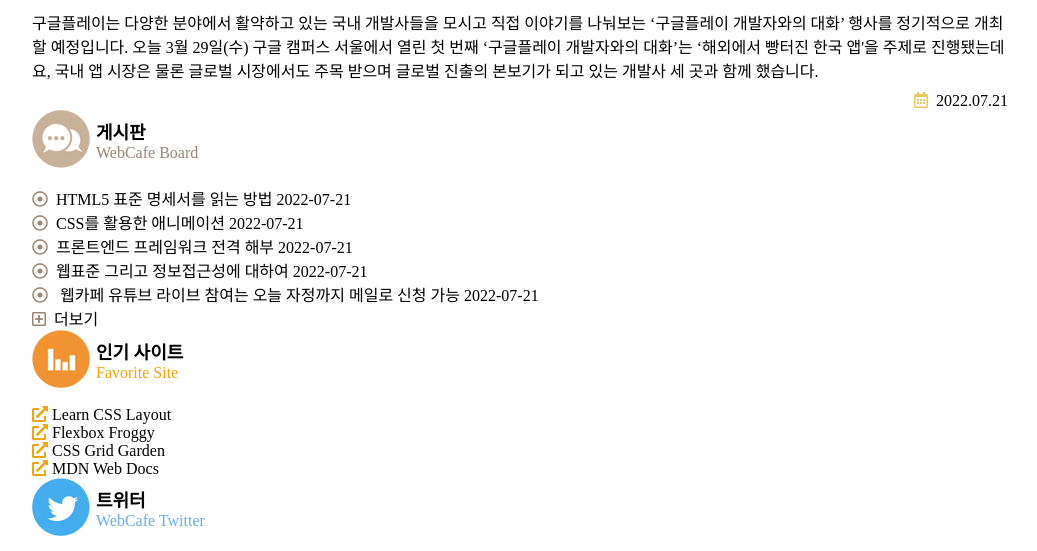
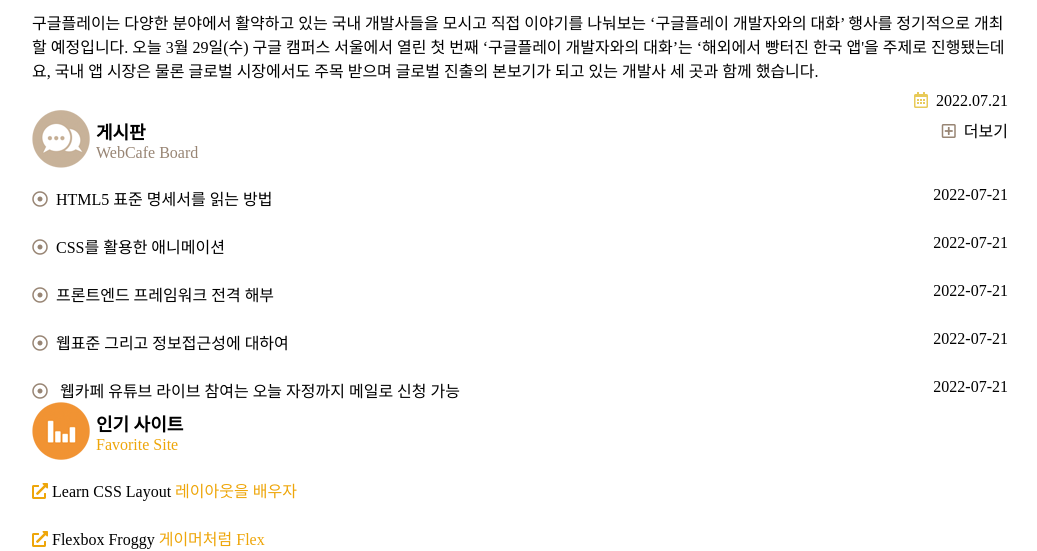
Before and after one commit to eunoo1995/zeroConnecTo, a website: page RWD/index.html in a window 1280 px wide. Shown: the part 1536-2087 px from the top of the page, without its empty margins (120-1157 px from the left). Drawn offline with Linux system fonts and the light colour scheme; a web font is replaced by a local one.

Commit message:
게시판, 인기사이트 디자인 스스로

```diff
--- a/RWD/css/index.css
+++ b/RWD/css/index.css
@@ -222,6 +222,52 @@ input[type="search"] {
   height: 100%;
 }
 
+/* 공통 게시판 */
+
+.board {
+  position: relative;
+}
+
+.board__list {
+  display: flex;
+  flex-flow: column nowrap;
+  gap: var(--spacing-lg);
+}
+
+.board__item {
+  display: flex;
+  justify-content: space-between;
+}
+
+.board__link {
+  flex-grow: 1;
+  overflow: hidden;
+  text-overflow: ellipsis;
+  white-space: nowrap;
+}
+.board__date {
+  padding-left: var(--spacing-lg);
+  flex-shrink: 0;
+}
+
+.board__more {
+  position: absolute;
+  top: var(--spacing-xs);
+  right: 0;
+}
+
+/* 공통 인기사이트 */
+
+.favorite__list {
+  display: flex;
+  flex-flow: column nowrap;
+  gap: var(--spacing-lg);
+}
+.favorite__link::after {
+  content: attr(data-tooltip);
+  color: var(--accent-favorite);
+}
+
 /* 모바일 디바이스 (Mobile Device) */
 @media (min-width: 320px) and (max-width: 767px) {
   /* 모바일 헤더 */
```
